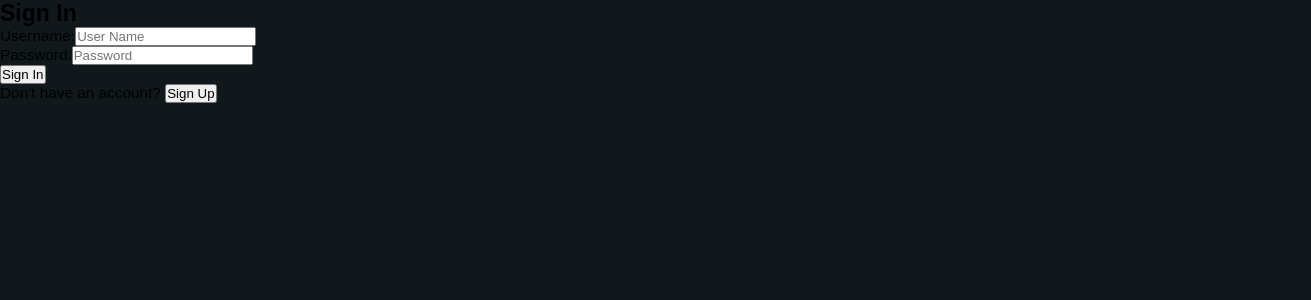
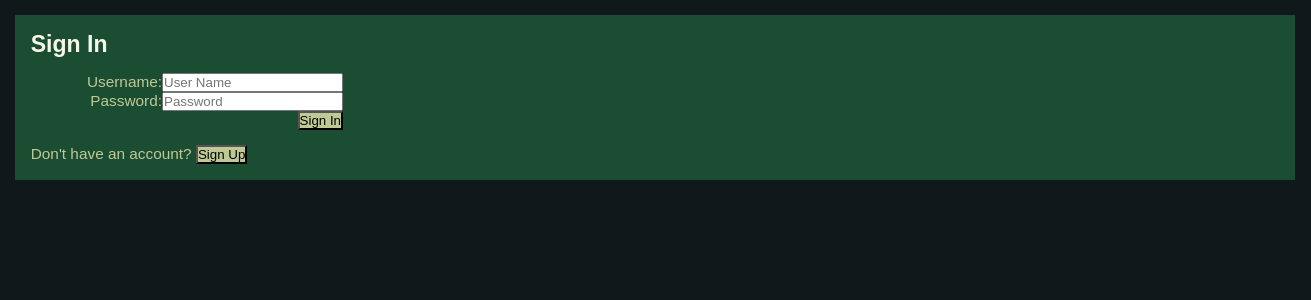
Before and after one commit to JJ3571/CS312-Group-Project, a React (Vite) app in the folder Client/: page /signin in a window 1280 px wide. Shown: the top 300 px of the page, 1311 px wide, since content can reach past the window. Built offline with nearby package versions, Linux system fonts and the light colour scheme; no server answers.

Commit message:
Update style.css

```diff
--- a/Client/src/style.css
+++ b/Client/src/style.css
@@ -229,26 +229,26 @@
 
 
 /*Signin and Signup CSS*/
-.background {
+.signin-page {
   width: 100%;
   height: 100vh;
   padding: 1rem;
   background-color: var(--darkest);
 }
-.sign {
+.container {
   background-color: var(--dark);
   color: var(--lighter);
   padding: 1rem;
 
 }
-.sign h2 {
+.container h2 {
   color: var(--lightest);
   margin: 0 0 1rem 0;
 }
-.sign button {
+.container button {
   background-color: var(--lighter);
 }
-.sign form{
+.container form{
   width: 25%;
   margin: 0 0 1rem 0;
   text-align: right;
```
